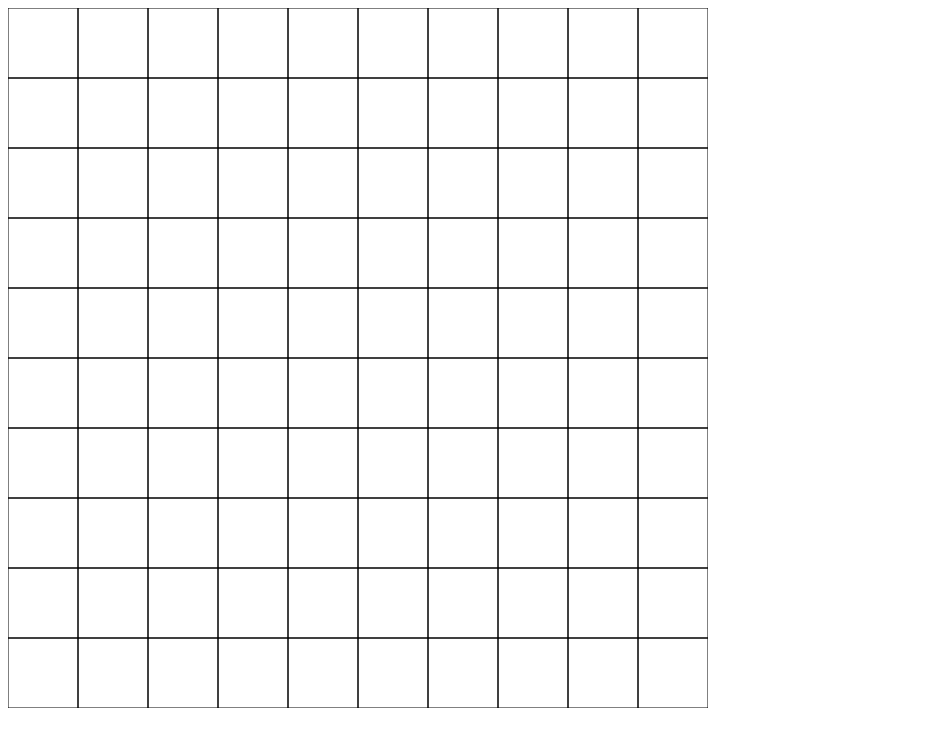
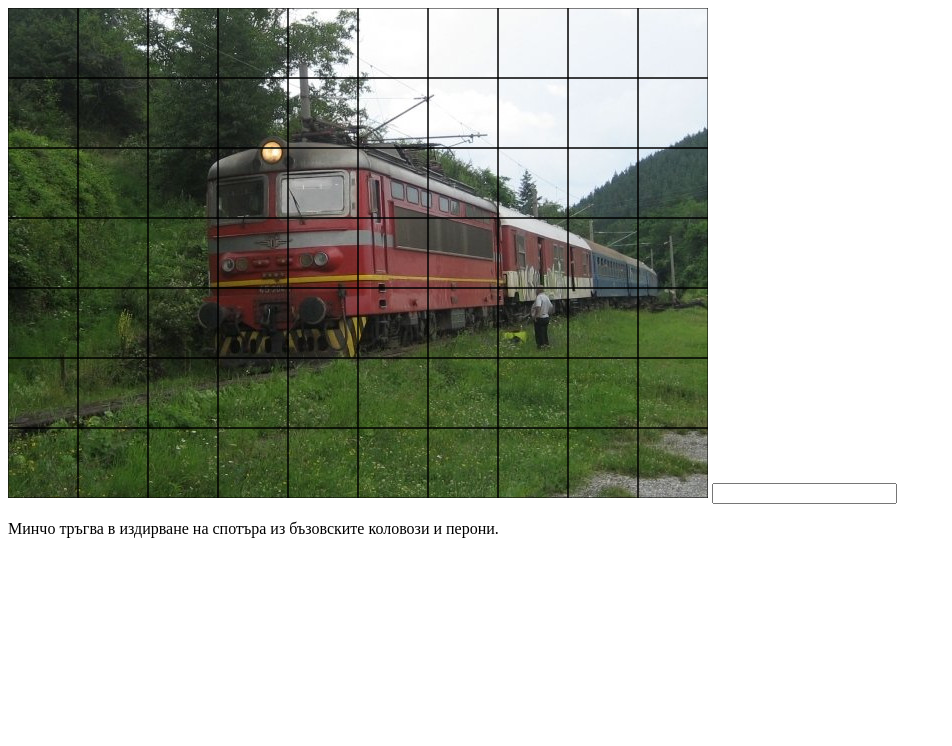
Before and after one commit to ivcho1801/java-proekt, a plain HTML site: page index.html in a window 1280 px wide. Shown: the whole page, without its empty margins (0-952 px from the left). Drawn offline with Linux system fonts and the light colour scheme.

Commit message:
24.02.2023

```diff
--- a/index.html
+++ b/index.html
@@ -2,9 +2,12 @@
 <html>
 	<head>
 		<title>игра</title>
+		<link rel="stylesheet" href="style.css">
 	</head>
 	<body>
 		<canvas id="gameCanvas"></canvas>
+		<input type="text" id="vhod">
+		<p id= "tutorial"> Минчо тръгва в издирване на спотъра из бъзовските коловози и перони.</p>
 		<script src="script.js"></script>
 	</body>
 </html>
--- a/script.js
+++ b/script.js
@@ -1,10 +1,20 @@
 let canvas = document.getElementById("gameCanvas");
 let context = canvas.getContext("2d");
+let vhod = document.getElementById("vhod").value;
+let words = vhod.split(" ");
+console.log(words);
+let p= document.getElementById("tutorial");
+let obekt = {
+ime: "Минчо",
+familiq: "Лентата",
+vazrast: 19
+}
+console.log(obekt.familiq);
 let nx = 10;
-let ny = 10;
+let ny = 7;
 let sqside = 70;
-let herox = 2;
-let heroy = 1;
+let herox = 0;
+let heroy = 0;
 let heroimg = new Image();
 canvas.width = nx * sqside;
 canvas.height = ny * sqside;
@@ -16,7 +26,12 @@ function drawMap() {
 	for (let i = 0; i < nx; i++) {
 		for (let j = 0; j < ny; j++) {
 			context.strokeRect(i * sqside, j * sqside, sqside, sqside);
+			let isFill = false;
+			if(Math.random() * 100 <= 3) {
+			isFill = true;
+			}
 		}
+
 	}
 }
 
@@ -47,6 +62,7 @@ function moveLeft() {
 	 if(herox < nx - 1) {
 		herox ++;
 	 }
+	 p .innerText = "Минчо който не се казва Минчо се засилва по перона и се провиква: Ела тука да ти осветя лентата бее!!!";
 	drawMap();
 
  }
--- /dev/null
+++ b/style.css
@@ -0,0 +1,4 @@
+canvas {
+  background-image: url("buz2.jpg")
+
+  }
```
Also changed, not shown: buz.jpg (added), buz2.jpg (added).
